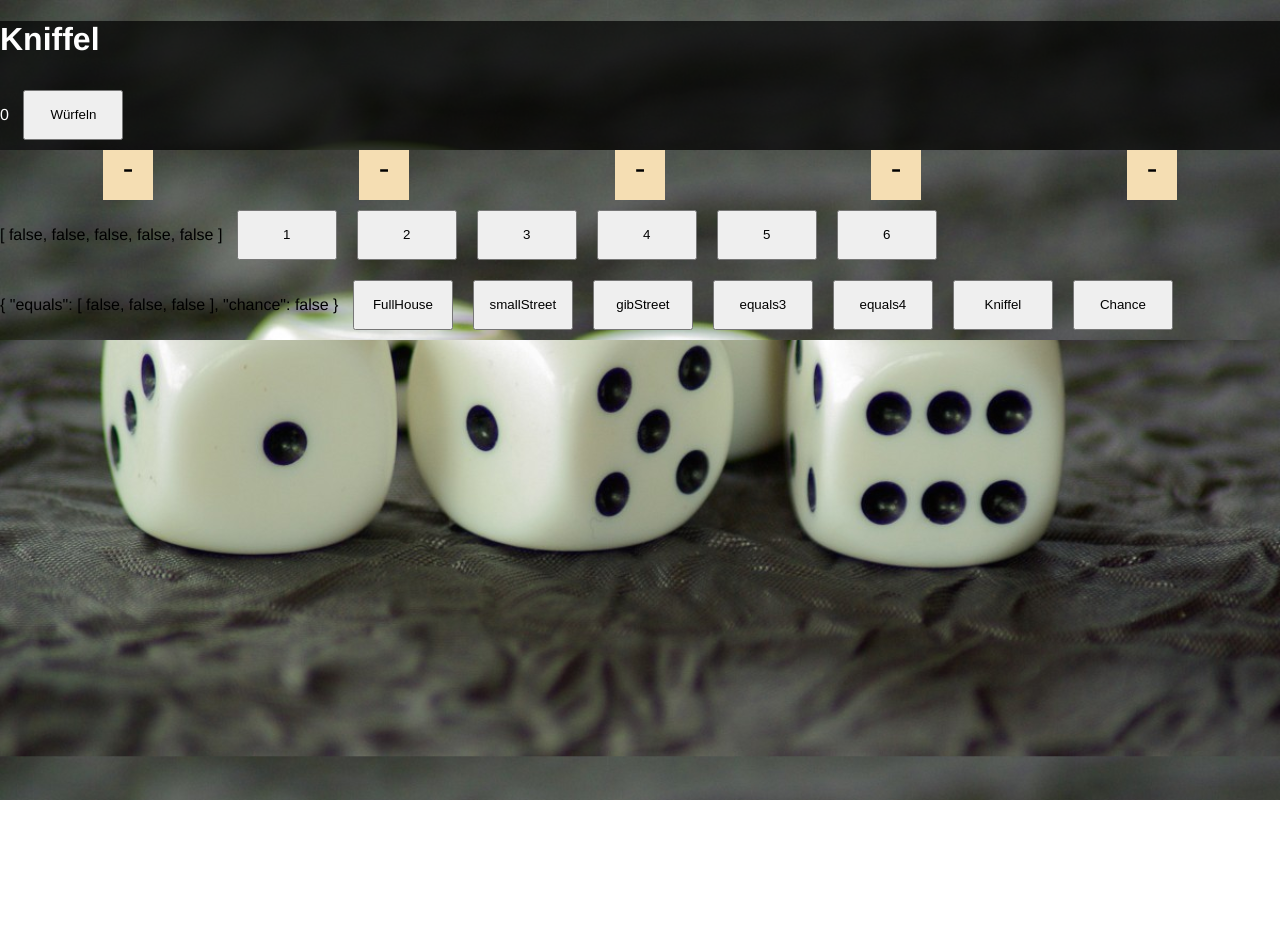
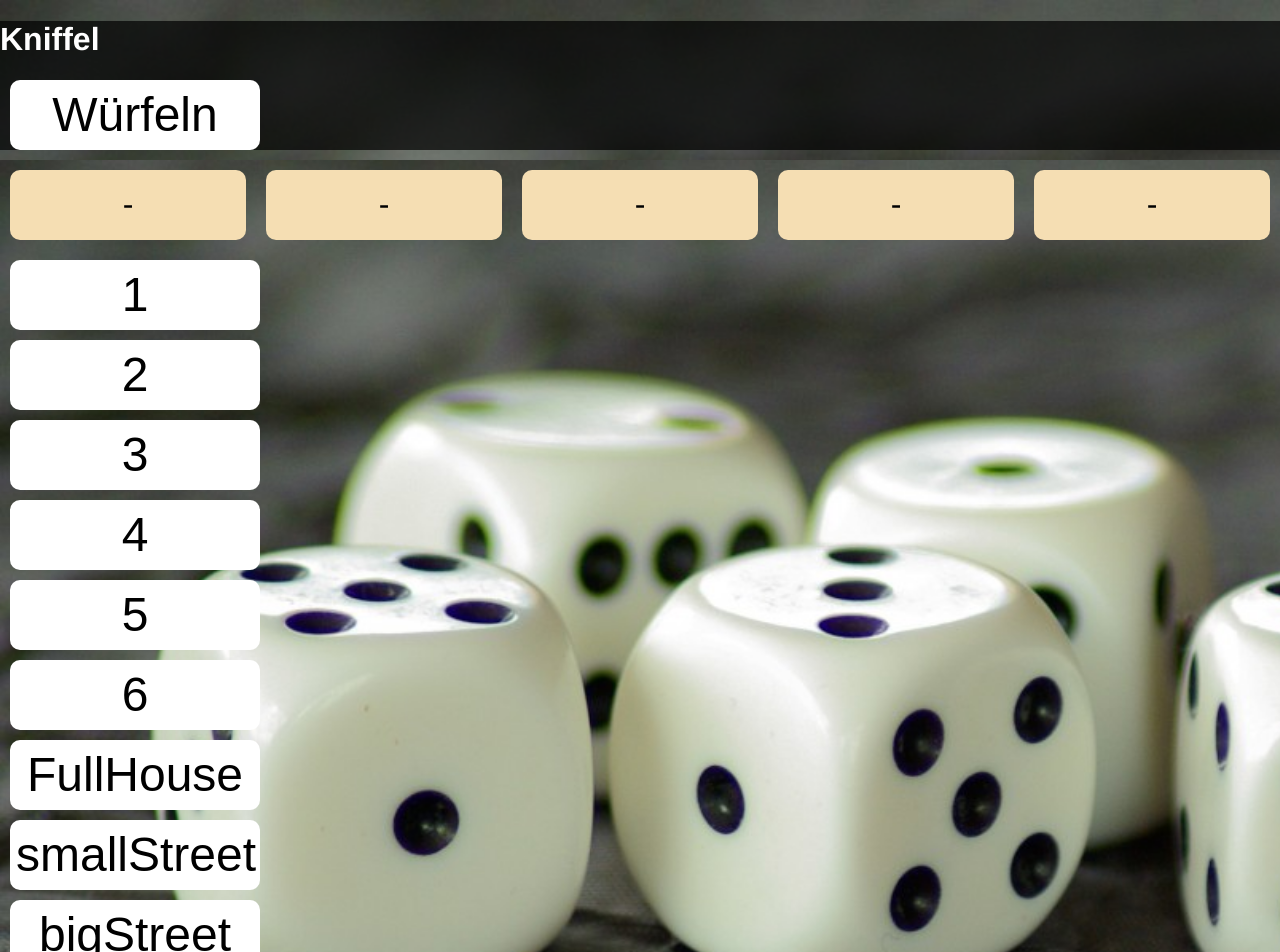
Before and after one commit to mcbauman/Kniffel2, a Vue app: page / in a window 1280 px wide. Shown: the top 952 px of the page. Before the commit the page ends 800 px from the top, so only its background shows below. Built offline with nearby package versions, Linux system fonts and the light colour scheme.

Commit message:
StructureImprovementsAndStyling

```diff
--- a/src/App.vue
+++ b/src/App.vue
@@ -1,10 +1,11 @@
 <script setup>
 import { computed, ref } from 'vue';
+import GenericInput from './components/genericInput.vue';
 
 const dice = ref(["-","-","-","-","-"])
 const diceLock = ref([false, false, false, false, false])
 const trowsCount = ref(0)
-const results = ref([false, false, false, false, false])
+const results = ref([false, false, false, false, false,false])
 const results2 = ref({equals:[false,false,false],chance:false})
 const allDicePoints = computed(()=>dice.value[0]+dice.value[1]+dice.value[2]+dice.value[3]+dice.value[4])
 
@@ -21,6 +22,12 @@ function throwDice(){
   trowsCount.value++
 }
 
+function smallReset(){
+  trowsCount.value=0
+  diceLock.value=[false, false, false, false, false]
+  dice.value=["-","-","-","-","-"]
+}
+
 function countCertainkind(kind){
   let sum=0
   dice.value.forEach(oneDice => {
@@ -29,9 +36,7 @@ function countCertainkind(kind){
     }
   });
   results.value[kind-1]=sum
-  trowsCount.value=0
-  diceLock.value=[false, false, false, false, false]
-  dice.value=["-","-","-","-","-"]
+  smallReset()
 }
 
 function checkEquals(number){
@@ -51,9 +56,7 @@ function checkEquals(number){
   }else{
     results2.value.equals[number-3]=0
   }
-  trowsCount.value=0
-  diceLock.value=[false, false, false, false, false]
-  dice.value=["-","-","-","-","-"]
+  smallReset()
 }
 
 function checkSmallStreet(){
@@ -64,9 +67,7 @@ function checkSmallStreet(){
     }else{
       results2.value.smallStreet=0
     }
-  trowsCount.value=0
-  diceLock.value=[false, false, false, false, false]
-  dice.value=["-","-","-","-","-"]
+    smallReset()
 }
 
 function checkBigStreet(){
@@ -76,9 +77,7 @@ function checkBigStreet(){
     }else{
       results2.value.bigStreet=0
     }
-  trowsCount.value=0
-  diceLock.value=[false, false, false, false, false]
-  dice.value=["-","-","-","-","-"]
+    smallReset()
 }
 
 function checkFullHouse(){
@@ -92,23 +91,18 @@ function checkFullHouse(){
   }else{
     results2.value.fullHouse=0
   }
-  trowsCount.value=0
-  diceLock.value=[false, false, false, false, false]
-  dice.value=["-","-","-","-","-"]
+  smallReset()
 }
 
 function setChance(){
   results2.value.chance=allDicePoints.value
-  trowsCount.value=0
-  diceLock.value=[false, false, false, false, false]
-  dice.value=["-","-","-","-","-"]
+  smallReset()
 }
 </script>
 
 <template>
   <header>
     <h1>Kniffel</h1>
-    {{ trowsCount }}
     <button v-if="trowsCount<3" @click.prevent="throwDice()">Würfeln</button>
   </header>
     <body>
@@ -121,79 +115,16 @@ function setChance(){
         </div>
     </article>
     <article id="points">
-    {{ results }}
-      <span v-if="results[0] || results[0]===0">{{ results[0] }}</span>
-      <button v-else @click.prevent="countCertainkind(1)">1</button>
-      <span v-if="results[1] || results[1]===0">{{ results[1] }}</span>
-      <button v-else @click.prevent="countCertainkind(2)">2</button>
-      <span v-if="results[2] || results[2]===0">{{ results[2] }}</span>
-      <button v-else @click.prevent="countCertainkind(3)">3</button>
-      <span v-if="results[3] || results[3]===0">{{ results[3] }}</span>
-      <button v-else @click.prevent="countCertainkind(4)">4</button>
-      <span v-if="results[4] || results[4]===0">{{ results[4] }}</span>
-      <button v-else @click.prevent="countCertainkind(5)">5</button>
-      <span v-if="results[5] || results[5]===0">{{ results[5] }}</span>
-      <button v-else @click.prevent="countCertainkind(6)">6</button>
+    <GenericInput v-for="index in 6" :variable="results[index-1]" :specificfunction="()=>countCertainkind(index)" :text="index" />
     </article>
     <article id="points2">
-    {{results2}}
-    <span v-if="results2.fullHouse || results2.fullHouse === 0">{{ results2.fullHouse }}</span>
-    <button v-else @click.prevent="checkFullHouse()">FullHouse</button>
-    <span v-if="results2.smallStreet || results2.smallStreet === 0">{{ results2.smallStreet }}</span>
-    <button v-else @click.prevent="checkSmallStreet()">smallStreet</button>
-    <span v-if="results2.bigStreet || results2.bigStreet === 0">{{ results2.bigStreet }}</span>
-    <button v-else @click.prevent="checkBigStreet()">gibStreet</button>
-    <span v-if="results2.equals[0] || results2.equals[0] === 0">{{ results2.equals[0] }}</span>
-    <button v-else @click.prevent="checkEquals(3)">equals3</button>
-    <span v-if="results2.equals[1] || results2.equals[1] === 0">{{ results2.equals[1] }}</span>
-    <button v-else @click.prevent="checkEquals(4)">equals4</button>
-    <span v-if="results2.equals[2] || results2.equals[2] === 0">{{ results2.equals[2] }}</span>
-    <button v-else @click.prevent="checkEquals(5)">Kniffel</button>
-    <span v-if="results2.chance || results2.chance === 0">{{ results2.chance }}</span>
-    <button v-else @click.prevent="setChance()">Chance</button>
+    <GenericInput :variable="results2.fullHouse" :specificfunction="()=>checkFullHouse()" text="FullHouse" />
+    <GenericInput :variable="results2.smallStreet" :specificfunction="()=>checkSmallStreet()" text="smallStreet" />
+    <GenericInput :variable="results2.bigStreet" :specificfunction="()=>checkBigStreet()" text="bigStreet" />
+    <GenericInput :variable="results2.equals[0]" :specificfunction="()=>checkEquals(3)" text="equals3" />
+    <GenericInput :variable="results2.equals[1]" :specificfunction="()=>checkEquals(4)" text="equals4" />
+    <GenericInput :variable="results2.equals[2]" :specificfunction="()=>checkEquals(5)" text="Kniffel" />
+    <GenericInput :variable="results2.chance" :specificfunction="()=>setChance()" text="Chance" />
     </article>
   </body>
 </template>
-
-<style>
-  body{
-    background-image: url(./assets/pic.jpeg);
-    background-size: cover;
-    padding:0;
-    margin: 0;
-    font-family: 'Franklin Gothic Medium', 'Arial Narrow', Arial, sans-serif;
-  }
-  header{
-    background-color: rgba(0, 0, 0, 0.7);
-    color: white;
-  }
-  button{
-    width: 100px;
-    height: 50px;
-    margin: 10px;
-  }
-  #dices{
-    display: flex;
-    justify-content: space-around;
-  }
-  .oneDice{
-    background-color: wheat;
-    color: black;
-    width: 50px;
-    height: 50px;
-    font-size: xx-large;
-    text-align: center;
-  }
-  span{
-    background-color: wheat;
-    color: black;
-    width: 50px;
-    height: 50px;
-    font-size: xx-large;
-    text-align: center;
-    margin: 10px;
-  }
-  .locked{
-    background-color: red;
-  }
-</style>
--- a/src/assets/main.css
+++ b/src/assets/main.css
@@ -0,0 +1,48 @@
+body{
+    background-image: url(./pic.jpeg);
+    background-size: cover;
+    padding:0;
+    margin: 0;
+    font-family: 'Franklin Gothic Medium', 'Arial Narrow', Arial, sans-serif;
+  }
+  header{
+    background-color: rgba(0, 0, 0, 0.7);
+    color: white;
+  }
+
+  #dices{
+    display: flex;
+    justify-content: space-around;
+  }
+
+  button, span, .oneDice{
+    border-radius: 10px;
+    width: 250px;
+    height: 70px;
+    margin: 10px;
+    font-size: xxx-large;
+    text-align: center;
+    align-content: center;
+    display: block;
+    border: none;
+  }
+  button:hover, span:hover, .oneDice:hover{
+    box-shadow: 0 0 10px red inset;
+  }
+
+  button{
+    background-color: white;
+  }
+  .oneDice{
+    background-color: wheat;
+    color: black;
+    font-size: xx-large;
+    text-align: center;
+  }
+  span{
+    background-color: greenyellow;
+    color: black;
+  }
+  .locked{
+    background-color: green;
+  }
--- /dev/null
+++ b/src/components/GenericInput.vue
@@ -0,0 +1,9 @@
+<script setup>
+const props = defineProps(["variable", "specificfunction", "text"]);
+console.log(props.variable);
+
+</script>
+<template>
+  <span v-if="variable || variable === 0">{{ variable }}</span>
+  <button v-else @click.prevent="specificfunction">{{ text }}</button>
+</template>
```
